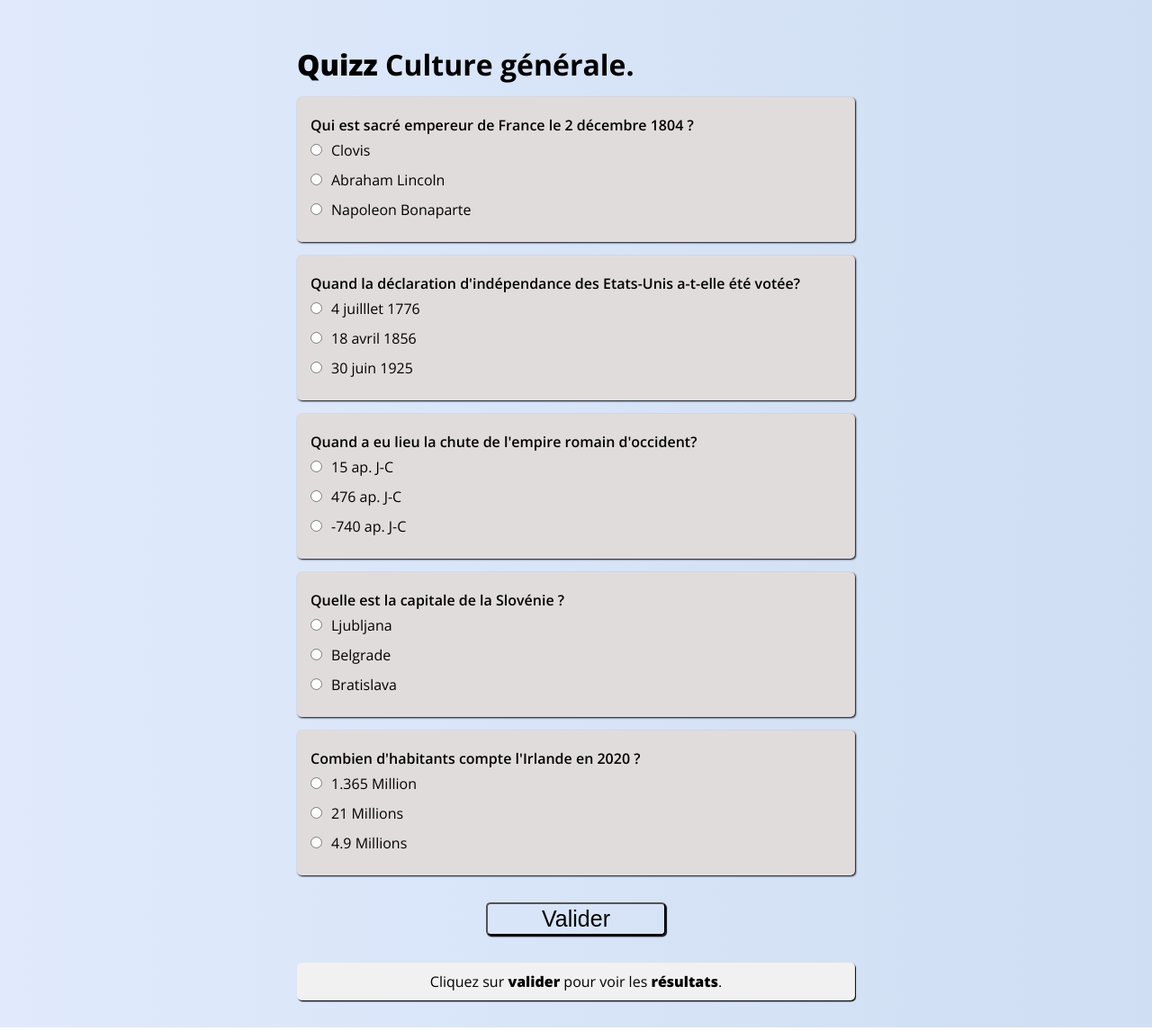
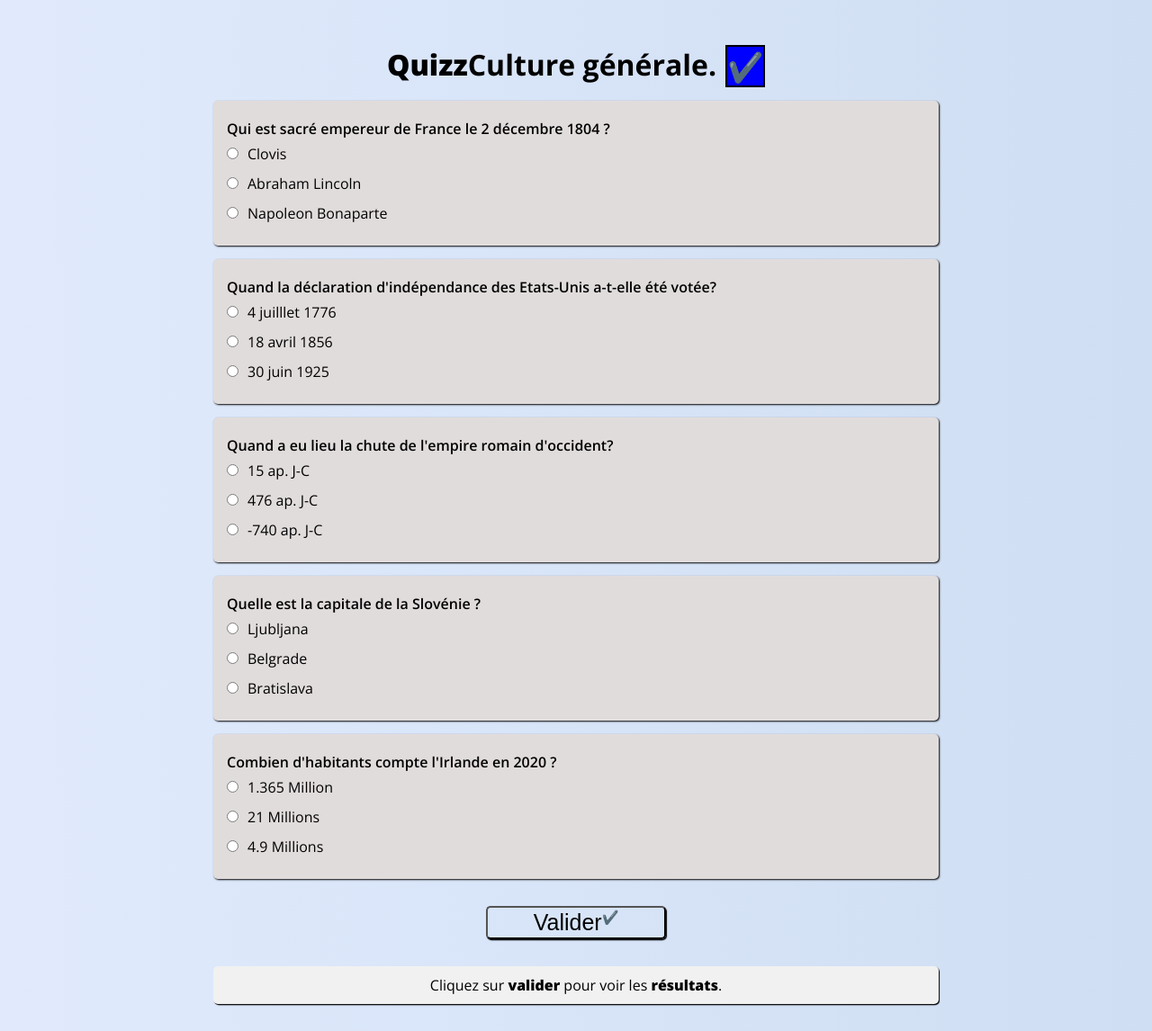
Before and after one commit to joker1617/QuizzJSP2, a plain HTML site: page index.html in a window 1280 px wide. Shown: the whole page at 90% size. Drawn offline with nearby package versions, Linux system fonts and the light colour scheme.

Commit message:
ajout logo + début js

```diff
--- a/app.js
+++ b/app.js
@@ -1,2 +1,12 @@
 const responses = ["c", "a", "b", "a", "c"];
 const emojis = ["✔️", "✨", "👀", "😭", "👎"];
+
+const form = document.querySelector("form");
+
+form.addEventListener("submit", handleForm);
+
+function handleForm(e) {
+  e.preventDefault();
+
+  checkResponse();
+}
--- a/index.html
+++ b/index.html
@@ -16,7 +16,7 @@
 <body>
 
   <div class="container">
-    <h1><span>Quizz</span> Culture générale. <div class="logo-h1"></div>
+    <h1><span>Quizz</span> Culture générale. <div class="logo-h1">✔️</div>
     </h1>
 
     <form class="quizz-container">
@@ -71,7 +71,7 @@
 
       </div>
 
-      <button>Valider <span></span></button>
+      <button>Valider <span> ✔️</span></button>
 
     </form>
 
--- a/style.css
+++ b/style.css
@@ -14,12 +14,25 @@ body {
 }
 
 .container {
-  width: 50%;
+  width: 65%;
   margin: 0 auto;
+}
+
+.container h1 {
+  display: flex;
+  text-align: center;
+  justify-content: center;
 }
 
 .container span {
   font-weight: 900;
+}
+
+.logo-h1 {
+  margin-left: 10px;
+  border: 2px solid black;
+  opacity: 1;
+  background-color: blue;
 }
 
 .card {
@@ -30,7 +43,7 @@ body {
 }
 
 .card p {
-  padding: 20px 0 20px 15px;
+  padding: 20px 15px;
 }
 
 .card input {
@@ -55,6 +68,11 @@ button {
   justify-content: center;
 }
 
+button span {
+  color: green;
+  font-size: 15px;
+}
+
 .result {
   display: flex;
   text-align: center;
```
